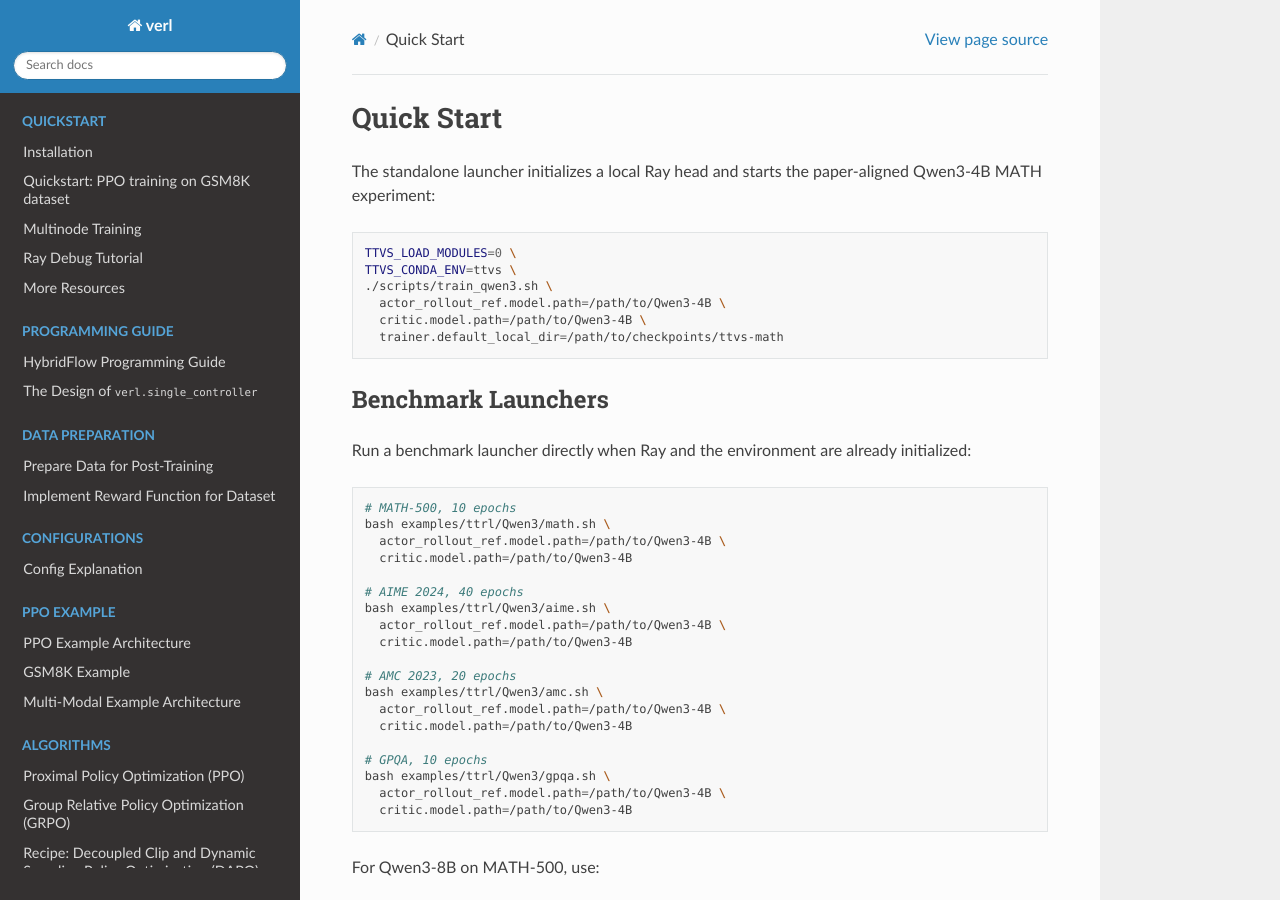
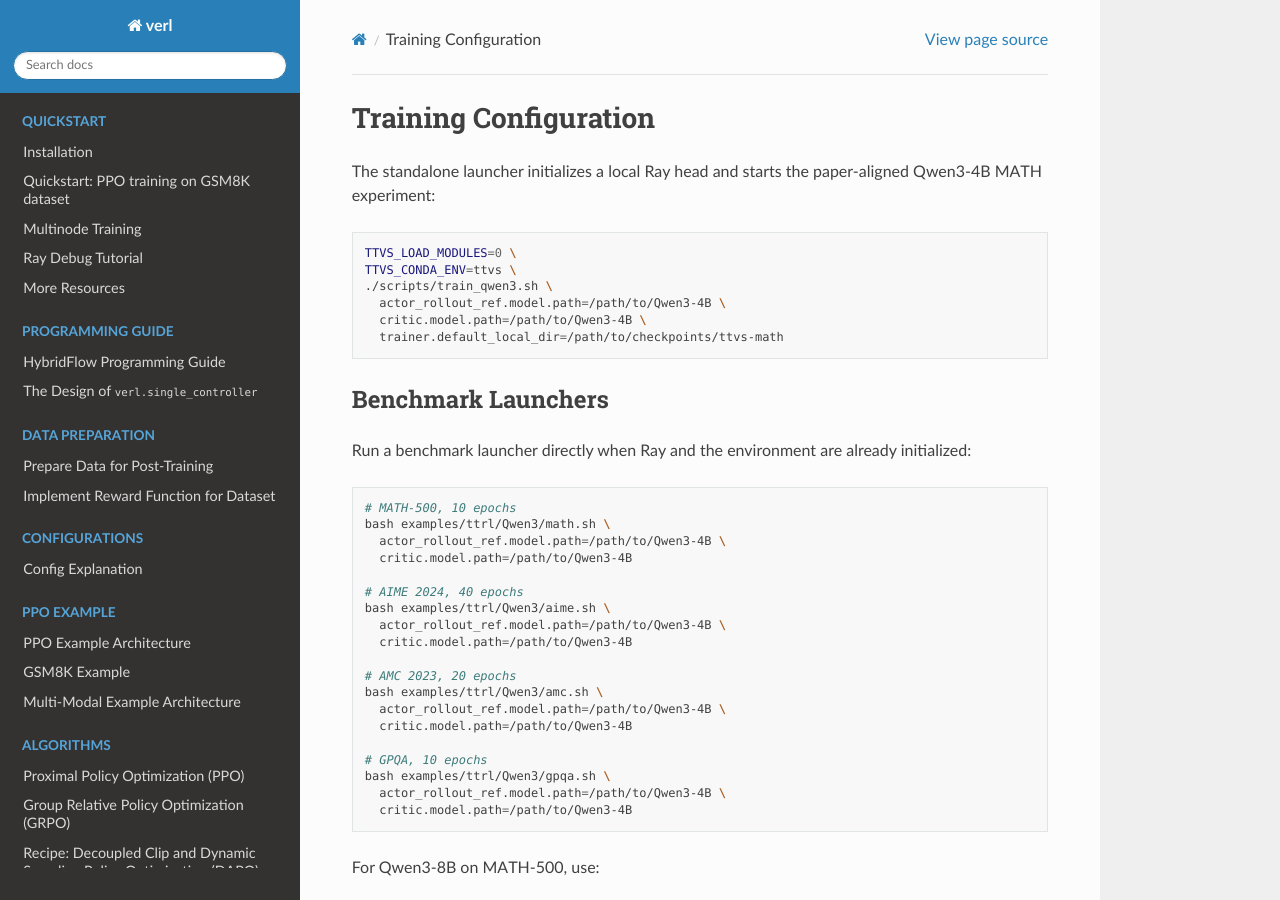
Before and after one commit to White1973/TTVS, a Sphinx documentation site: the page built from docs/Configuration.md, in a window 1280 px wide and 900 px high. Built offline with Sphinx 7.4.7 and the Read the Docs theme 3.1.0, drawn with Linux system fonts in a browser that asks for light colours; comment, search, counter and statistics services are not loaded.

Commit message:
Rename Settings.md to Configuration.md

```diff
--- a/docs/Settings.md
+++ b/docs/Configuration.md
@@ -1,4 +1,4 @@
-# Quick Start
+# Training Configuration
 
 The standalone launcher initializes a local Ray head and starts the paper-aligned Qwen3-4B MATH experiment:
 
```
